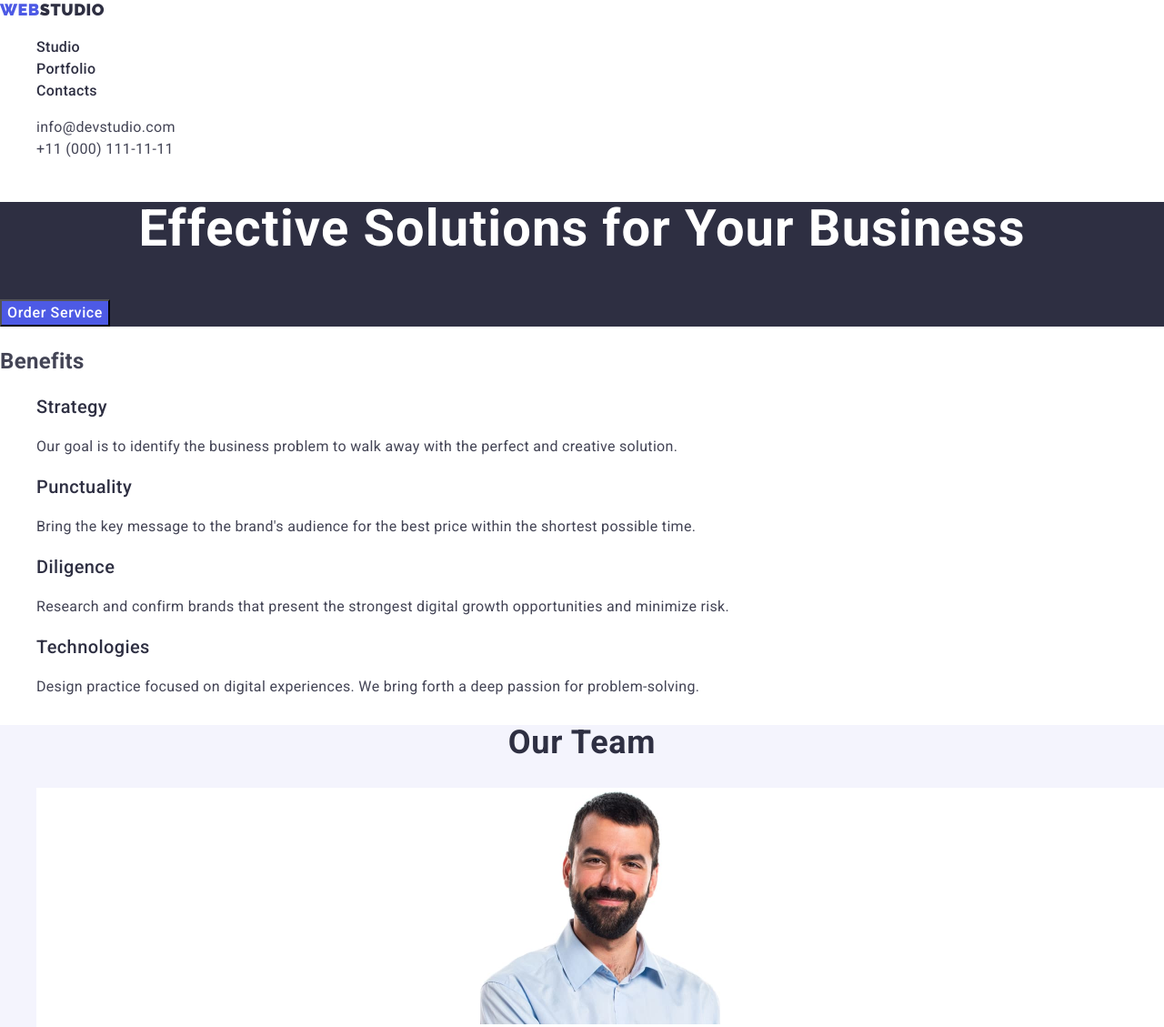
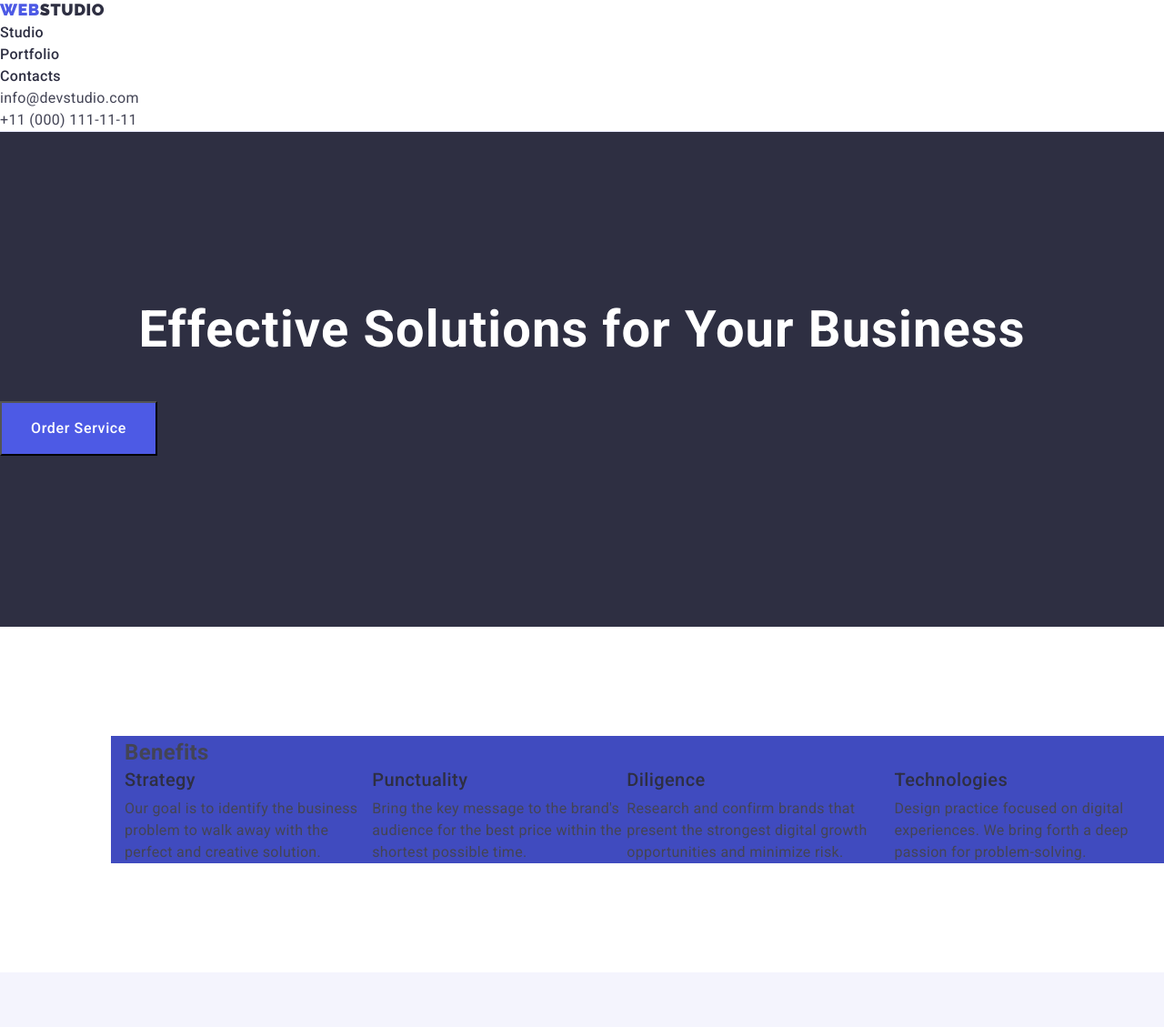
Before and after one commit to bohdan-miskov/goit-markup-hw-03, a plain HTML site: page index.html in a window 1280 px wide. Shown: the top 1129 px of the page at 91% size. Drawn offline with nearby package versions, Linux system fonts and the light colour scheme.

Commit message:
Add margin and padding

```diff
--- a/css/styles.css
+++ b/css/styles.css
@@ -8,8 +8,18 @@ body{
     background-color: #FFFFFF;
 }
 
+h1,h2,h3,h4,h5,h6,p{
+    margin:0;
+}
+
 ul, ol{
     list-style-type:none;
+    margin: 0;
+    padding-left: 0;
+}
+
+img{
+    display: block;
 }
 
 a{
@@ -19,6 +29,10 @@ a{
 
 address{
     font-style: normal;
+}
+
+.header{
+    border-bottom: 1px solid #E7E9FC;
 }
 
 .logo {
@@ -47,8 +61,23 @@ address{
     color: #404bbf;
 }
 
+
+
+.section:not(:first-child)
+{
+    padding: 120px 0;
+}
+
+.container{
+    width:1158px;
+    margin-left: auto;
+    padding: 0 15px;
+    background-color: #404bbf;
+}
+
 .main-page {
     background: #2e2f42;
+    padding: 188px 0;
 }
 
 .title {
@@ -58,6 +87,7 @@ address{
     letter-spacing: 0.02em;
     text-align: center;
     color: #fff;
+    margin-bottom: 48px;
 }
 
 .main-page-button {
@@ -68,6 +98,7 @@ address{
     line-height: 1.5;
     color: #fff;
     cursor: pointer;
+    padding: 16px 32px;
 }
 
 .main-page-button:hover,
@@ -82,6 +113,7 @@ address{
     text-align: center;
     color: #2e2f42;
     letter-spacing: 0.02em;
+    margin-bottom: 72px;
 }
 
 .section-subtitle {
@@ -90,6 +122,7 @@ address{
     line-height: 1.2;
     color: #2e2f42;
     letter-spacing: 0.02em;
+    margin-bottom: 8px;
 }
 
 .team-section {
@@ -100,9 +133,19 @@ address{
     text-transform: capitalize;
 }
 
+.list{
+    display:flex;
+    justify-content: space-between;
+
+}
+
 .teams-item {
     background: #fff;
     text-align: center;
+}
+
+.portfolio-list{
+    flex-wrap: wrap;
 }
 
 .portfolio-section-title{
@@ -113,6 +156,7 @@ address{
 .footer {
     background: #2e2f42;
     color: #f4f4fd;
+    padding: 102px 156px;
 }
 
 .light-logo {
--- a/index.html
+++ b/index.html
@@ -3,7 +3,7 @@
   <head>
     <meta charset="utf-8" />
     <meta name="viewport" content="width=device-width, initial-scale=1.0" />
-    <title>Homework2</title>
+    <title>Homework3</title>
     <link rel="preconnect" href="https://fonts.googleapis.com" />
     <link rel="preconnect" href="https://fonts.gstatic.com" crossorigin />
     <link
@@ -57,25 +57,28 @@
 
     <main>
       <!-- Main page -->
-      <section class="main-page">
+      <section class="main-page section">
         <h1 class="title">Effective Solutions for Your Business</h1>
         <button class="main-page-button" type="button">Order Service</button>
       </section>
 
       <!-- Skills section -->
-      <section class="skill-section">
+      <section class="skill-section section">
+        <div class="container">
           <h2 class="skill-section-title">Benefits</h2>
-        <ul class="skills-list">
+          <ul class="skills-list list">
             <li class="skills-item">
               <h3 class="skill-section-subtitle section-subtitle">Strategy</h3>
               <p class="skills-list-text">
-              Our goal is to identify the business problem to walk away with the
-              perfect and creative solution.
+                Our goal is to identify the business problem to walk away with
+                the perfect and creative solution.
               </p>
             </li>
 
             <li class="skills-item">
-            <h3 class="skill-section-subtitle section-subtitle">Punctuality</h3>
+              <h3 class="skill-section-subtitle section-subtitle">
+                Punctuality
+              </h3>
               <p class="skills-list-text">
                 Bring the key message to the brand's audience for the best price
                 within the shortest possible time.
@@ -100,12 +103,14 @@
               </p>
             </li>
           </ul>
+        </div>
       </section>
 
       <!-- Team Section -->
-      <section class="team-section">
+      <section class="team-section section">
+        <div class="container">
           <h2 class="team-section-title section-title">Our Team</h2>
-        <ul class="team-list">
+          <ul class="team-list list">
             <li class="teams-item">
               <img
                 src="./images/Mark_Guerrero.jpg"
@@ -156,12 +161,14 @@
               <p class="teams-item-text">UI Designer</p>
             </li>
           </ul>
+        </div>
       </section>
 
       <!-- Our Portfolio -->
-      <section class="portfolio-section" id="portfolio-section">
+      <section class="portfolio-section section" id="portfolio-section">
+        <div class="container">
           <h2 class="portfolio-section-title section-title">Our Portfolio</h2>
-        <ul class="portfolio-list">
+          <ul class="portfolio-list list">
             <li class="portfolio-item">
               <img
                 src="./images/portfolio-img1.jpg"
@@ -235,6 +242,7 @@
               <p class="portfolio-item-text">Marketing</p>
             </li>
           </ul>
+        </div>
       </section>
     </main>
     <footer class="footer">
```
Lines whose indentation alone changed are shown as unchanged.
